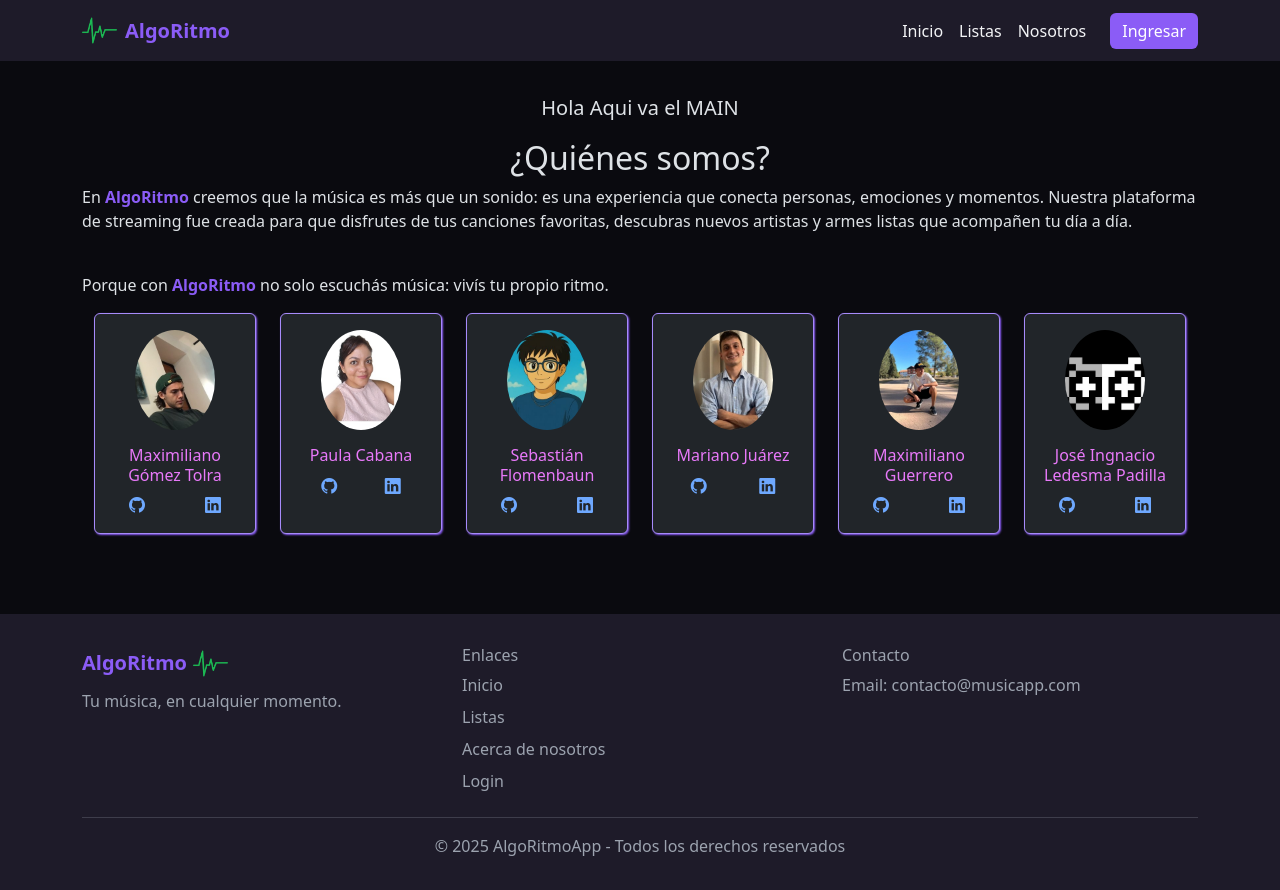
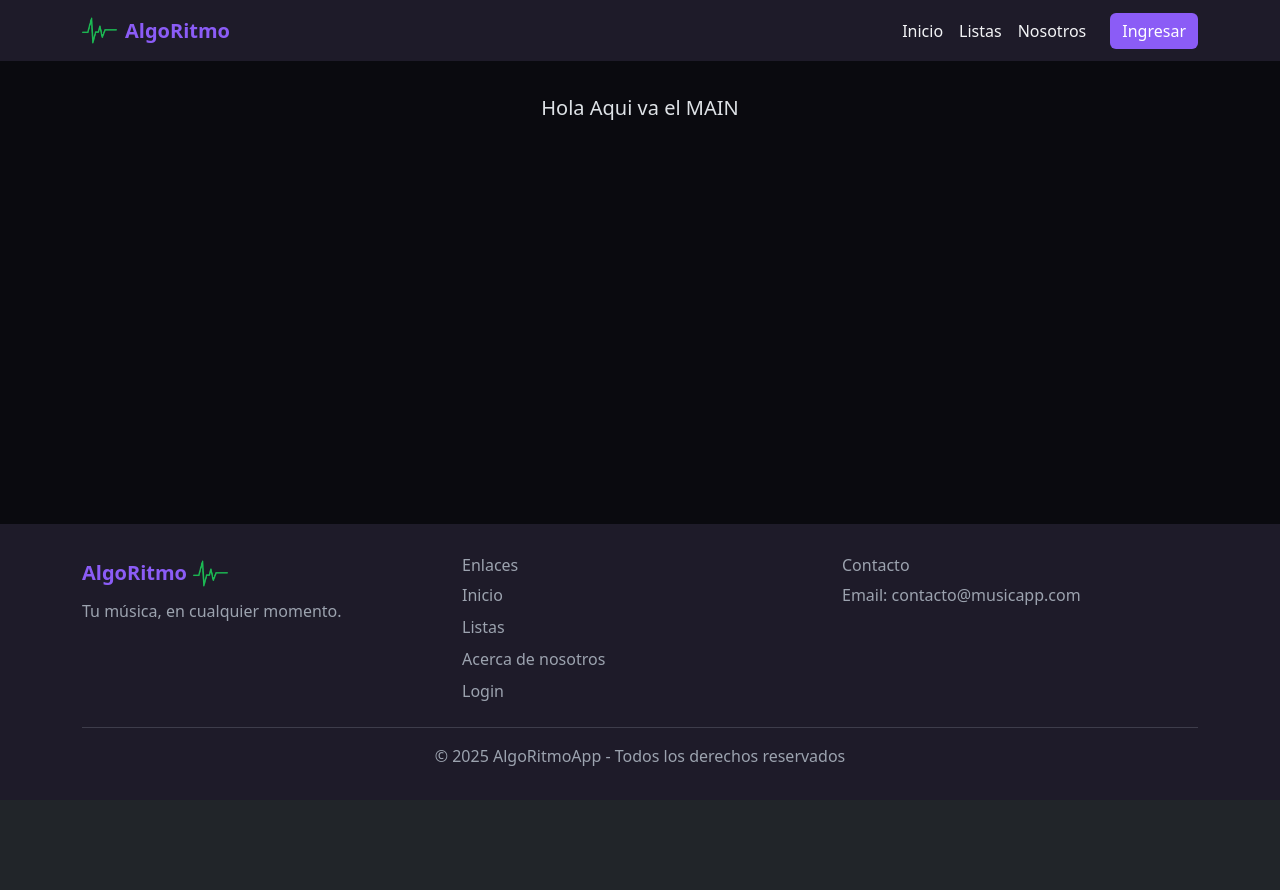
Before and after one commit to masheee/AlgoRitmo, a React (Vite) app: page / in a window 1280 px wide. After the commit the page ends 800 px from the top, so only its background shows below. Built offline with nearby package versions, Linux system fonts and the light colour scheme.

Commit message:
Quite el componente Nosotros de App.jsx

```diff
--- a/src/App.jsx
+++ b/src/App.jsx
@@ -11,7 +11,6 @@ export default function AppLayout() {
         <Container>
           <p className="text-center fs-5">Hola Aqui va el MAIN</p>
         </Container>
-        <Nosotros></Nosotros>
       </main>
 
       <Footer />
```
